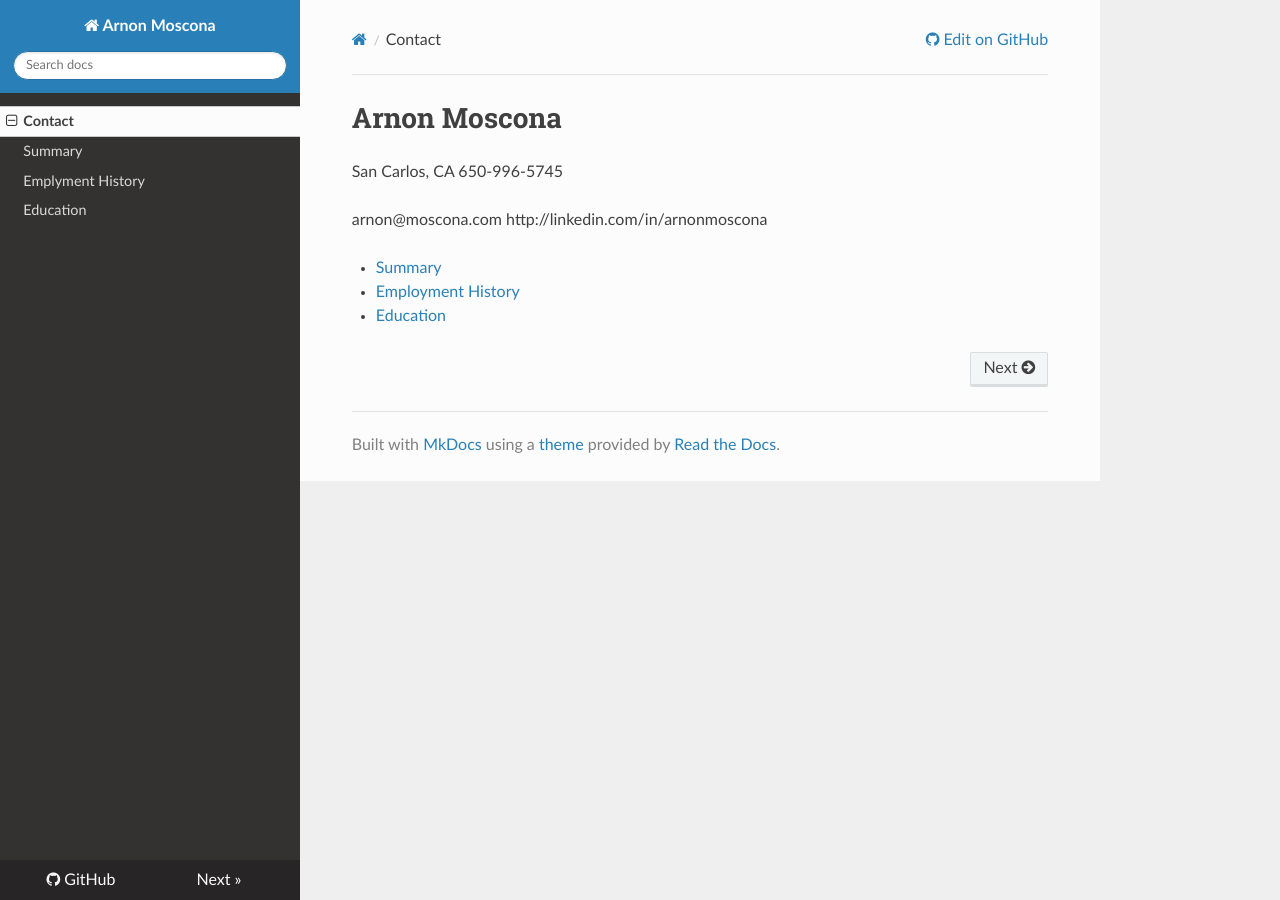
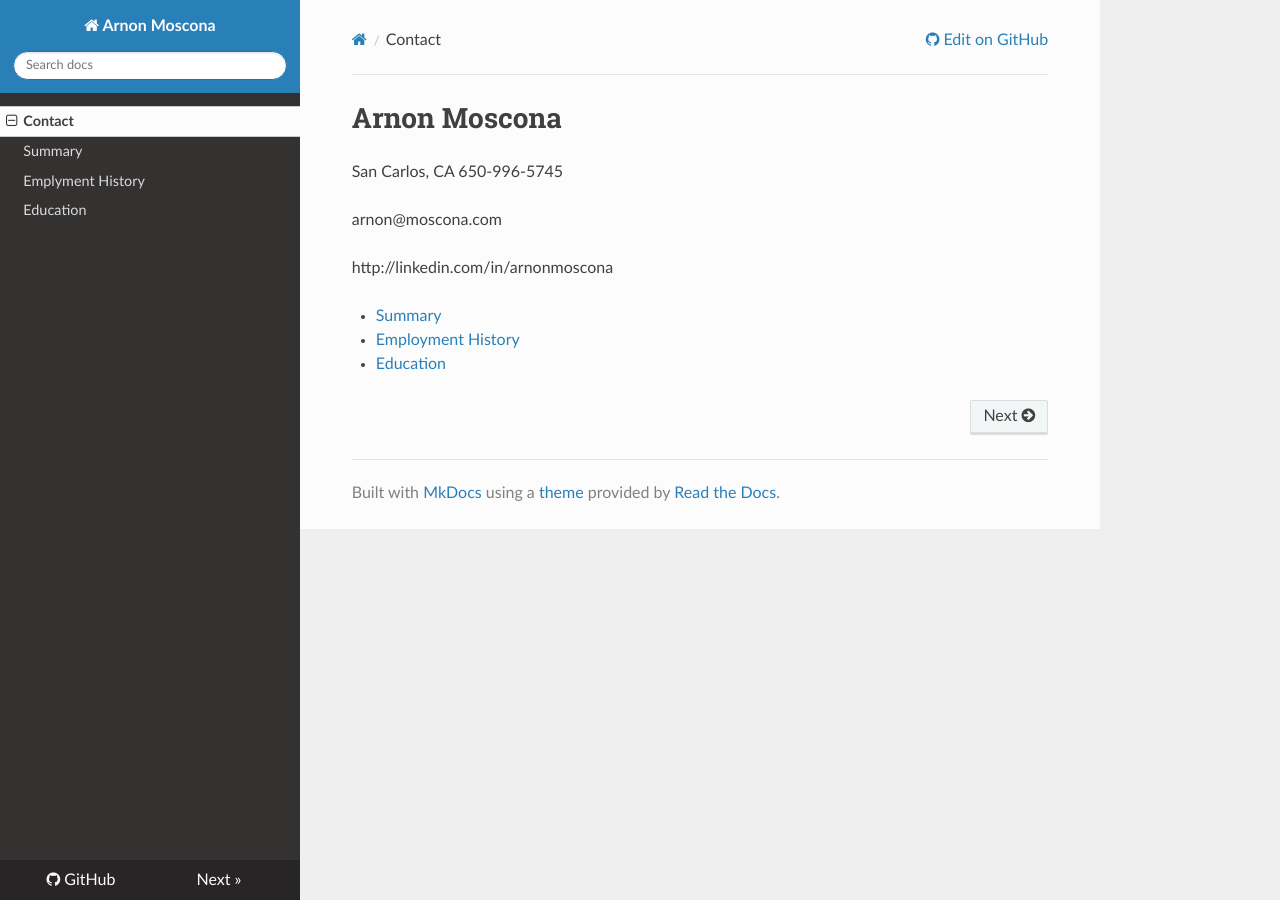
Before and after one commit to arnonmoscona/resume, an MkDocs documentation site: the page built from docs/index.md, in a window 1280 px wide. Built offline with MkDocs 1.6.1, drawn with Linux system fonts in a browser that asks for light colours; nearby versions of some CDN libraries; old or Windows-style settings are respelled for this version of MkDocs; some of the changed lines change nothing that is shown.

Commit message:
minor changes

```diff
--- a/docs/index.md
+++ b/docs/index.md
@@ -3,6 +3,7 @@ San Carlos, CA
 650-996-5745
 
 arnon@moscona.com
+
 http://linkedin.com/in/arnonmoscona
 
 * [Summary](summary.md)
--- a/mkdocs.yml
+++ b/mkdocs.yml
@@ -1,5 +1,5 @@
 site_name: Arnon Moscona
-repo_url: https://github.com/arnonmoscona/monastery-docs
+repo_url: https://github.com/arnonmoscona/resume
 site_author: Arnon Moscona
 theme: readthedocs
 pages:
```
